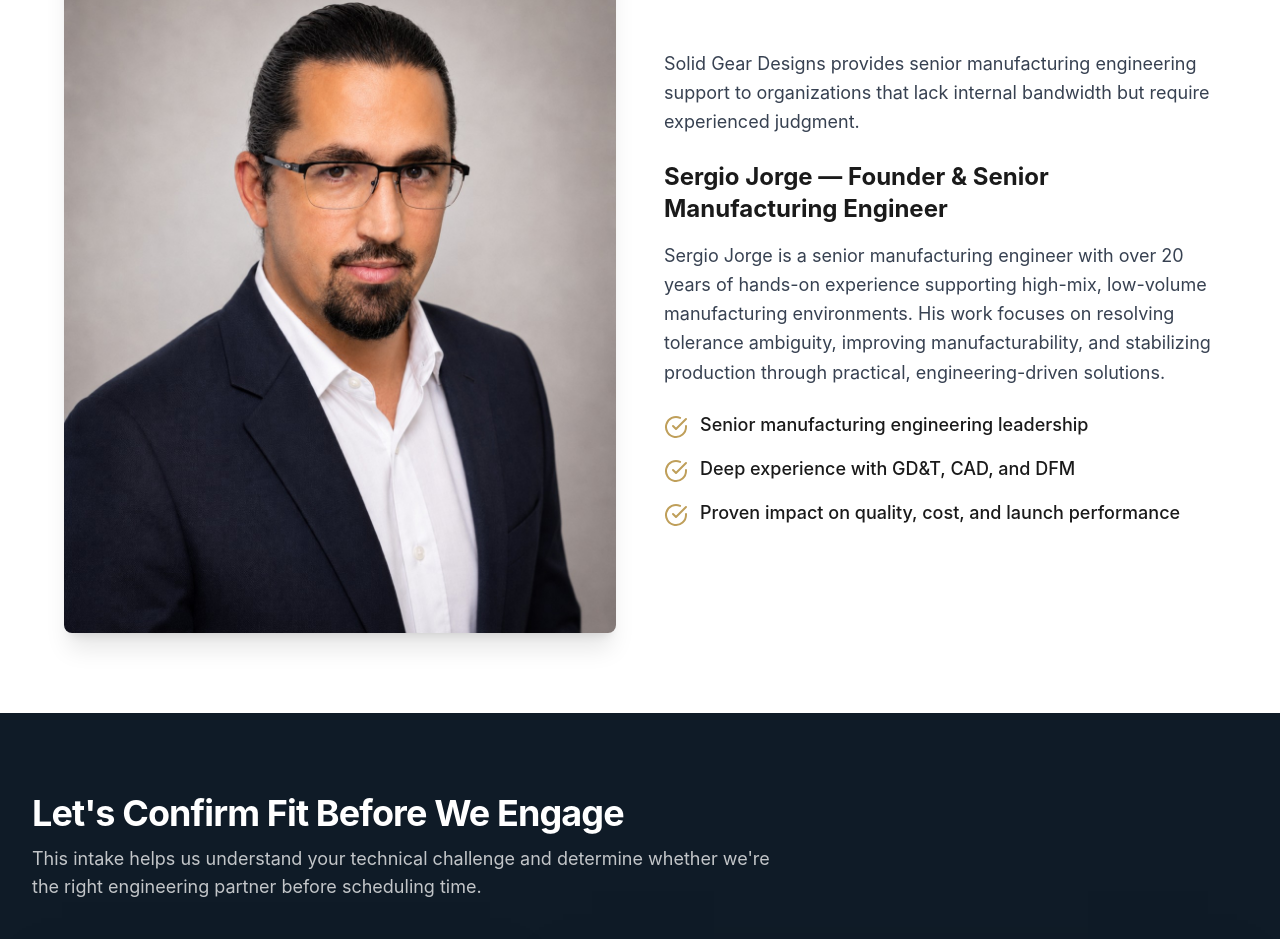
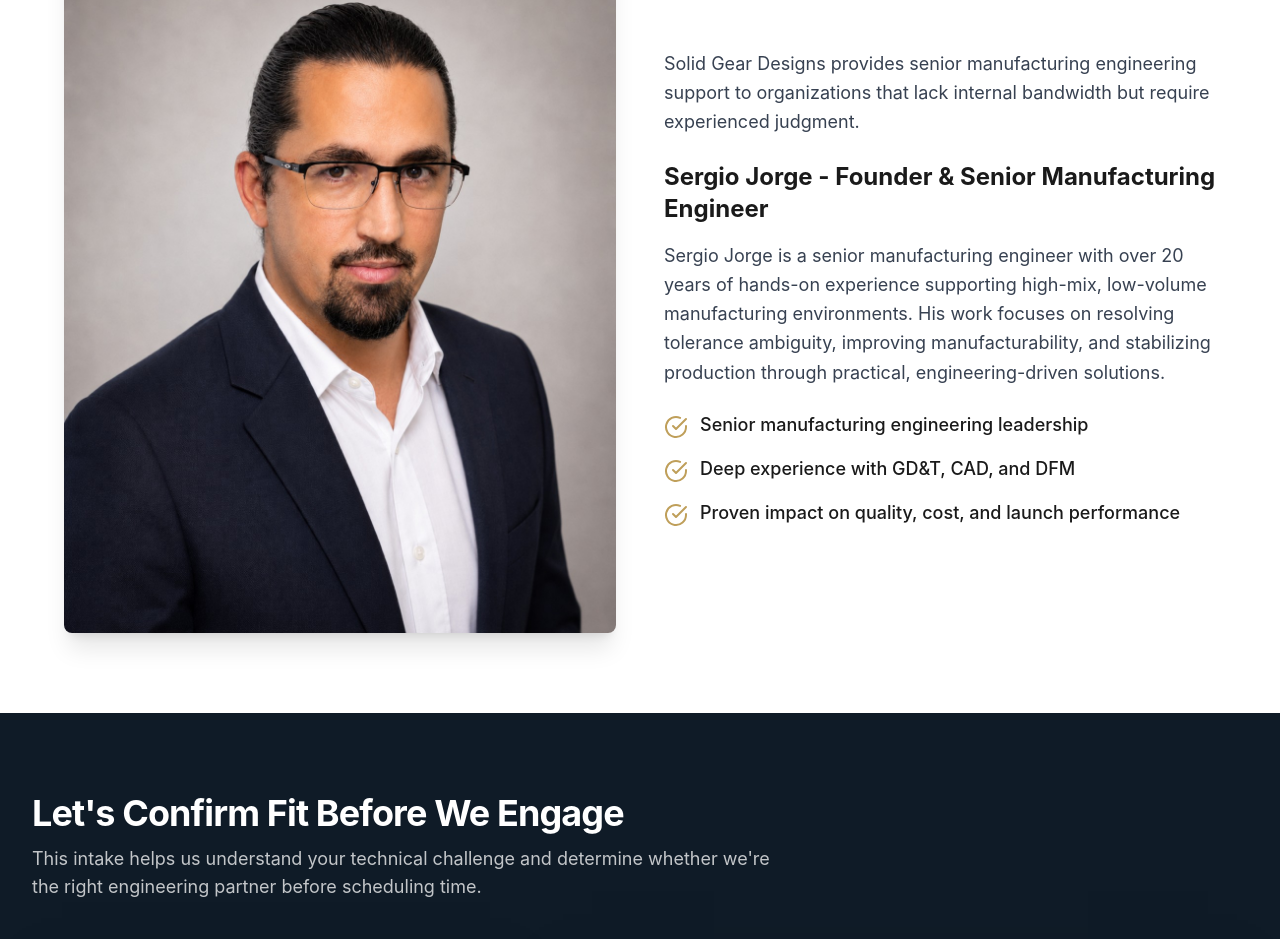
Before and after one commit to scifyanswers/SGDSite, a React (Vite) app: page / in a window 1280 px wide. Shown: the part 2901-3840 px from the top of the page. Built offline with nearby package versions, Linux system fonts and the light colour scheme.

Commit message:
Updated About.tsx

```diff
--- a/src/components/About.tsx
+++ b/src/components/About.tsx
@@ -32,7 +32,7 @@ export default function About() {
               Solid Gear Designs provides senior manufacturing engineering support to organizations that lack internal bandwidth but require experienced judgment.
             </p>
             <h3 className="text-2xl font-bold text-charcoal mb-4">
-              Sergio Jorge — Founder & Senior Manufacturing Engineer
+              Sergio Jorge - Founder & Senior Manufacturing Engineer
             </h3>
             <p className="text-lg text-gray-700 leading-relaxed mb-6">
               Sergio Jorge is a senior manufacturing engineer with over 20 years of hands-on experience supporting high-mix, low-volume manufacturing environments. His work focuses on resolving tolerance ambiguity, improving manufacturability, and stabilizing production through practical, engineering-driven solutions.
```
